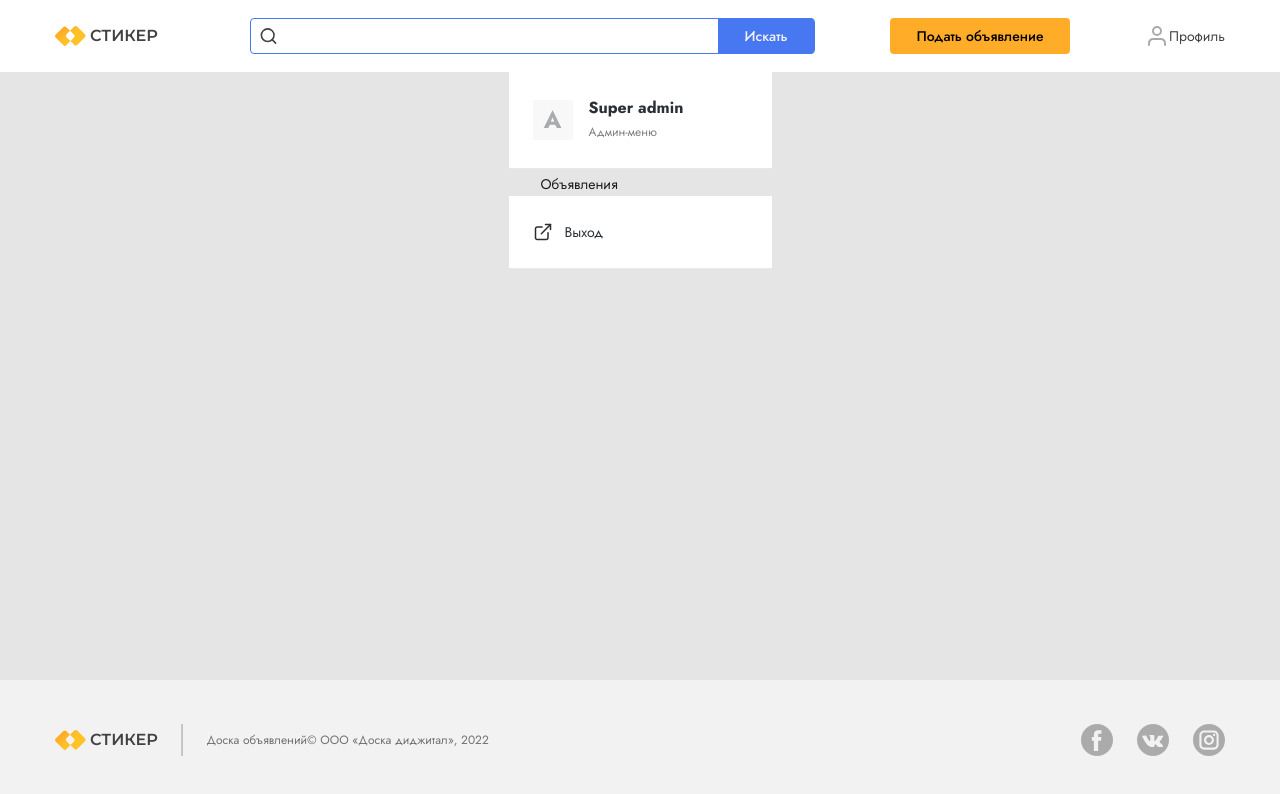
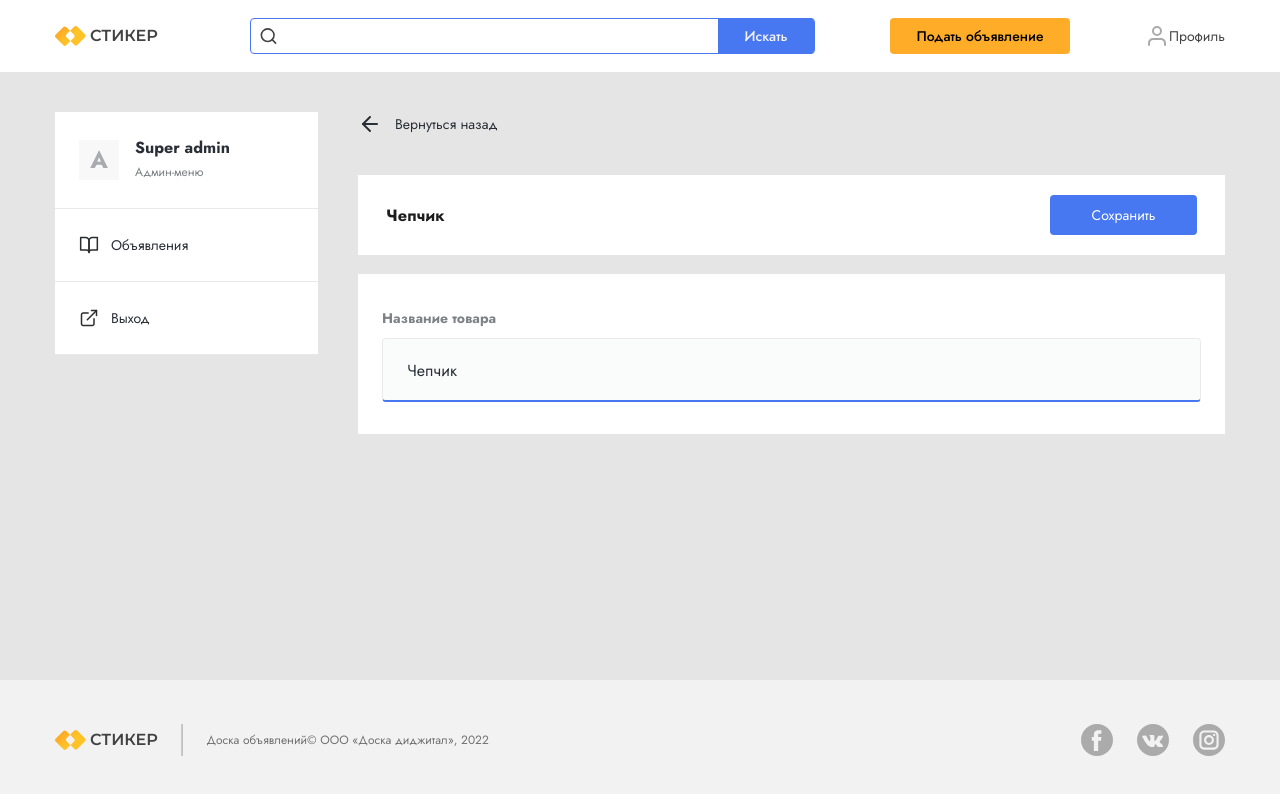
Before and after one commit to Evazyled/bulletin-board, a React (Create React App) app: page /editingPage in a window 1280 px wide. Shown: the top 794 px of the page. Built offline with nearby package versions, Linux system fonts and the light colour scheme.

Commit message:
start edit page

```diff
--- a/src/App.tsx
+++ b/src/App.tsx
@@ -8,7 +8,7 @@ import ErrorPage from './pages/ErrorPage/ErrorPage';
 import AdminAdsPage from './pages/AdminAdsPage/AdminAdsPage';
 import AdminHOC from './hoc/AdminHOC';
 import MainPage from './pages/MainPage/MainPage';
-import EditingPage from './pages/EditingPage/EditingPage';
+import AdEditingPage from './pages/EditingPage/EditingPage';
 
 const App = () => (
   <Routes>
@@ -29,7 +29,7 @@ const App = () => (
         path="/editingPage"
         element={
           <AdminHOC>
-            <EditingPage />
+            <AdEditingPage />
           </AdminHOC>
         }
       />
--- a/src/components/common/AdminSidebar/AdminSideBar.tsx
+++ b/src/components/common/AdminSidebar/AdminSideBar.tsx
@@ -11,9 +11,7 @@ const AdminSidebar = () => (
         <span className={style.subTitle}>Админ-меню</span>
       </div>
     </div>
-    <NavLink
-      to="/adminAdsPage"
-      className={({ isActive }) => (isActive ? style.adminSidebar__item : undefined)}>
+
     <div className={style.adminSidebar__item}>
       <svg
         width="20"
@@ -36,7 +34,7 @@ const AdminSidebar = () => (
       </svg>
       Объявления
     </div>
-    </NavLink>
+
     <div className={style.adminSidebar__item}>
       <svg
         width="20"
--- a/src/components/common/AdminSidebar/AdminSidebar.module.scss
+++ b/src/components/common/AdminSidebar/AdminSidebar.module.scss
@@ -57,10 +57,3 @@
     margin-right: 16px;
   }
 }
-
-.active__link {
-  color: $blue-color;
-  svg {
-    stroke: $blue-color;
-  }
-}
--- /dev/null
+++ b/src/pages/EditingPage/EditingPage.module.scss
@@ -0,0 +1,67 @@
+@import '../../assets/style/main.scss';
+
+.editingPage {
+  width: 100%;
+  display: flex;
+  justify-content: space-between;
+  margin-top: 40px;
+}
+
+.edetingOneAd {
+  width: 867px;
+  &__header {
+    .comeback {
+      display: inline-flex;
+      align-items: center;
+      background: transparent;
+      color: $title-color;
+      svg {
+        margin-right: 13px;
+      }
+    }
+  }
+}
+
+.header__adName {
+  display: flex;
+  align-items: center;
+  justify-content: space-between;
+  margin-top: 32px;
+  padding: 20px 28px;
+  background-color: #fff;
+  button {
+    width: 147px;
+    height: 40px;
+    border-radius: 4px;
+    background-color: $blue-color;
+    color: #fff;
+  }
+}
+
+.adEditingPage__form {
+  margin-top: 19px;
+  background-color: #fff;
+  padding: 32px 24px;
+  .form__productName {
+    width: 100%;
+    & > span {
+      display: block;
+      color: $title-color;
+      font-weight: 700;
+      opacity: 0.6;
+      margin-bottom: 8px;
+    }
+    &__content {
+      height: 64px;
+      padding: 20px 24px;
+      background-color: rgba(42, 47, 55, 0.02);
+      border-radius: 4px;
+      border: 1px solid rgba(42, 47, 55, 0.08);
+      border-bottom: 2px solid $blue-color;
+      & > span {
+        font-size: 16px;
+        color: $title-color;
+      }
+    }
+  }
+}
--- a/src/pages/EditingPage/EditingPage.tsx
+++ b/src/pages/EditingPage/EditingPage.tsx
@@ -1,5 +1,50 @@
 import React from 'react';
+import style from './EditingPage.module.scss';
 import AdminSidebar from '../../components/common/AdminSidebar/AdminSideBar';
 
-const EditingPage = () => <AdminSidebar />;
-export default EditingPage;
+const AdEditingPage = () => (
+  <div className={`${style.editingPage} ${style.container} `}>
+    <AdminSidebar />
+    <div className={style.edetingOneAd}>
+      <div className={style.edetingOneAd__header}>
+        <button type="button" className={style.comeback}>
+          <svg
+            width="24"
+            height="24"
+            viewBox="0 0 24 24"
+            fill="none"
+            xmlns="http://www.w3.org/2000/svg">
+            <path
+              d="M19 12L5 12"
+              stroke="#2A2F37"
+              strokeWidth="2"
+              strokeLinecap="round"
+              strokeLinejoin="round"
+            />
+            <path
+              d="M12 19L5 12L12 5"
+              stroke="#2A2F37"
+              strokeWidth="2"
+              strokeLinecap="round"
+              strokeLinejoin="round"
+            />
+          </svg>
+          Вернуться назад
+        </button>
+        <div className={style.header__adName}>
+          <h3>Чепчик</h3>
+          <button type="submit">Сохранить</button>
+        </div>
+        <form className={style.adEditingPage__form}>
+          <div className={style.form__productName}>
+            <span>Название товара</span>
+            <div className={style.form__productName__content}>
+              <span>Чепчик</span>
+            </div>
+          </div>
+        </form>
+      </div>
+    </div>
+  </div>
+);
+export default AdEditingPage;
```
Also changed, not shown: src/assets/icons/arrow-comeback.svg (added). Lines whose indentation alone changed are shown as unchanged.
